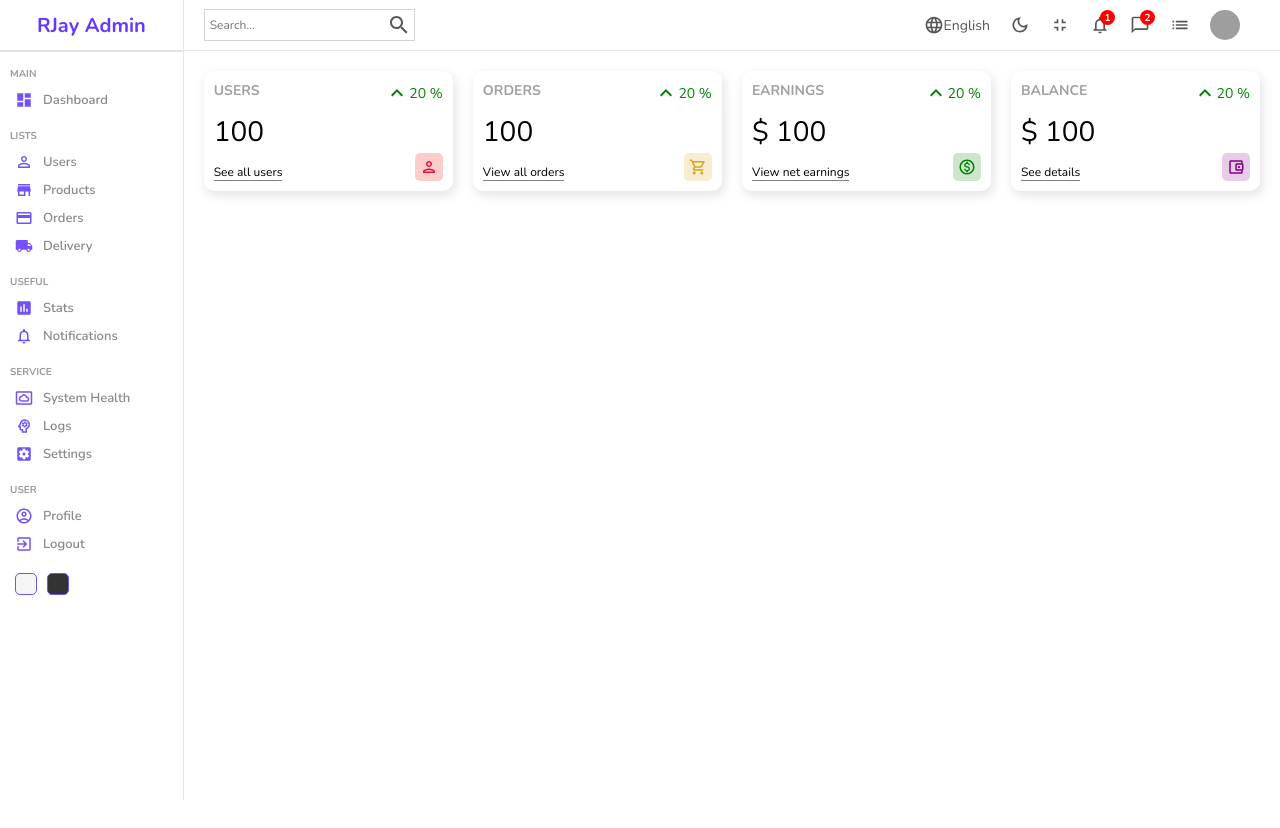
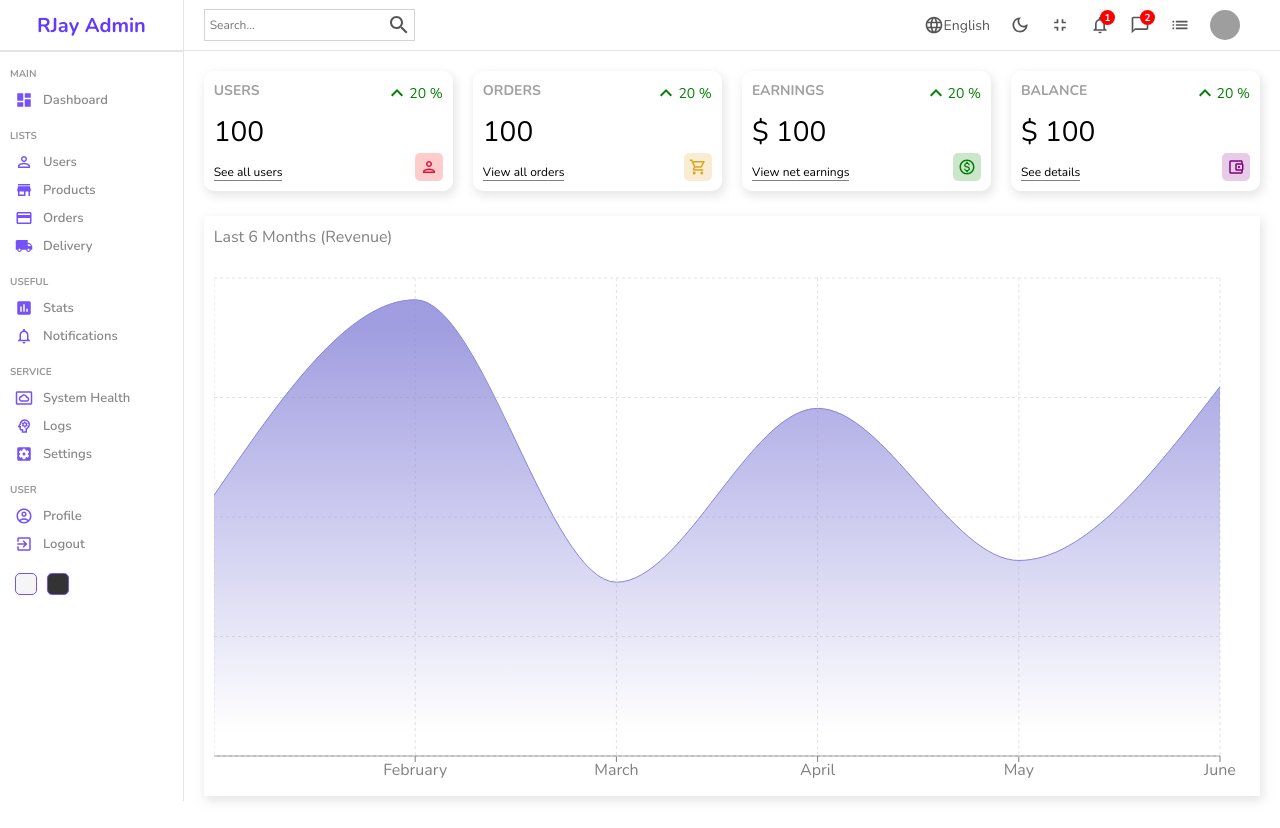
Before and after one commit to rjaybernardo/admin-panel, a React (Create React App) app: page / in a window 1280 px wide. Before the commit the page ends 800 px from the top, so only its background shows below. Built offline with nearby package versions, Linux system fonts and the light colour scheme; grey boxes are pictures that could not be loaded.

Commit message:
chart component

```diff
--- a/package.json
+++ b/package.json
@@ -14,6 +14,7 @@
     "react-dom": "^18.2.0",
     "react-router-dom": "^6.4.1",
     "react-scripts": "5.0.1",
+    "recharts": "^2.1.14",
     "sass": "^1.55.0",
     "web-vitals": "^2.1.4"
   },
--- /dev/null
+++ b/src/components/chart/Chart.jsx
@@ -0,0 +1,53 @@
+import './chart.scss'
+import {
+  AreaChart,
+  Area,
+  XAxis,
+  CartesianGrid,
+  Tooltip,
+  ResponsiveContainer,
+} from 'recharts'
+
+const data = [
+  { name: 'January', Total: 1200 },
+  { name: 'February', Total: 2100 },
+  { name: 'March', Total: 800 },
+  { name: 'April', Total: 1600 },
+  { name: 'May', Total: 900 },
+  { name: 'June', Total: 1700 },
+]
+
+const Chart = ({ aspect, title }) => {
+  return (
+    <div className='chart'>
+      <div className='title'>{title}</div>
+      <ResponsiveContainer width='100%' aspect={aspect}>
+        <AreaChart
+          width={730}
+          height={250}
+          data={data}
+          margin={{ top: 10, right: 30, left: 0, bottom: 0 }}
+        >
+          <defs>
+            <linearGradient id='total' x1='0' y1='0' x2='0' y2='1'>
+              <stop offset='5%' stopColor='#8884d8' stopOpacity={0.8} />
+              <stop offset='95%' stopColor='#8884d8' stopOpacity={0} />
+            </linearGradient>
+          </defs>
+          <XAxis dataKey='name' stroke='gray' />
+          <CartesianGrid strokeDasharray='3 3' className='chartGrid' />
+          <Tooltip />
+          <Area
+            type='monotone'
+            dataKey='Total'
+            stroke='#8884d8'
+            fillOpacity={1}
+            fill='url(#total)'
+          />
+        </AreaChart>
+      </ResponsiveContainer>
+    </div>
+  )
+}
+
+export default Chart
--- /dev/null
+++ b/src/components/chart/chart.scss
@@ -0,0 +1,15 @@
+.chart {
+  flex: 4;
+  -webkit-box-shadow: 2px 4px 10px 1px rgba(0, 0, 0, 0.47);
+  box-shadow: 2px 4px 10px 1px rgba(201, 201, 201, 0.47);
+  padding: 10px;
+  color: gray;
+
+  .title {
+    margin-bottom: 20px;
+  }
+
+  .chartGrid {
+    stroke: rgb(228, 225, 225);
+  }
+}
--- a/src/pages/home/Home.jsx
+++ b/src/pages/home/Home.jsx
@@ -1,6 +1,7 @@
 import Sidebar from './../../components/sidebar/Sidebar'
 import Navbar from './../../components/navbar/Navbar'
 import Widget from './../../components/widget/Widget'
+import Chart from './../../components/chart/Chart'
 import './home.scss'
 
 const Home = () => {
@@ -15,6 +16,10 @@
           <Widget type='earning' />
           <Widget type='balance' />
         </div>
+        <div className='charts'>
+          {/* <Featured /> */}
+          <Chart title='Last 6 Months (Revenue)' aspect={2 / 1} />
+        </div>
       </div>
     </div>
   )
```
Also changed, not shown: 1 other file (tests, documents, lock files or other folders).
